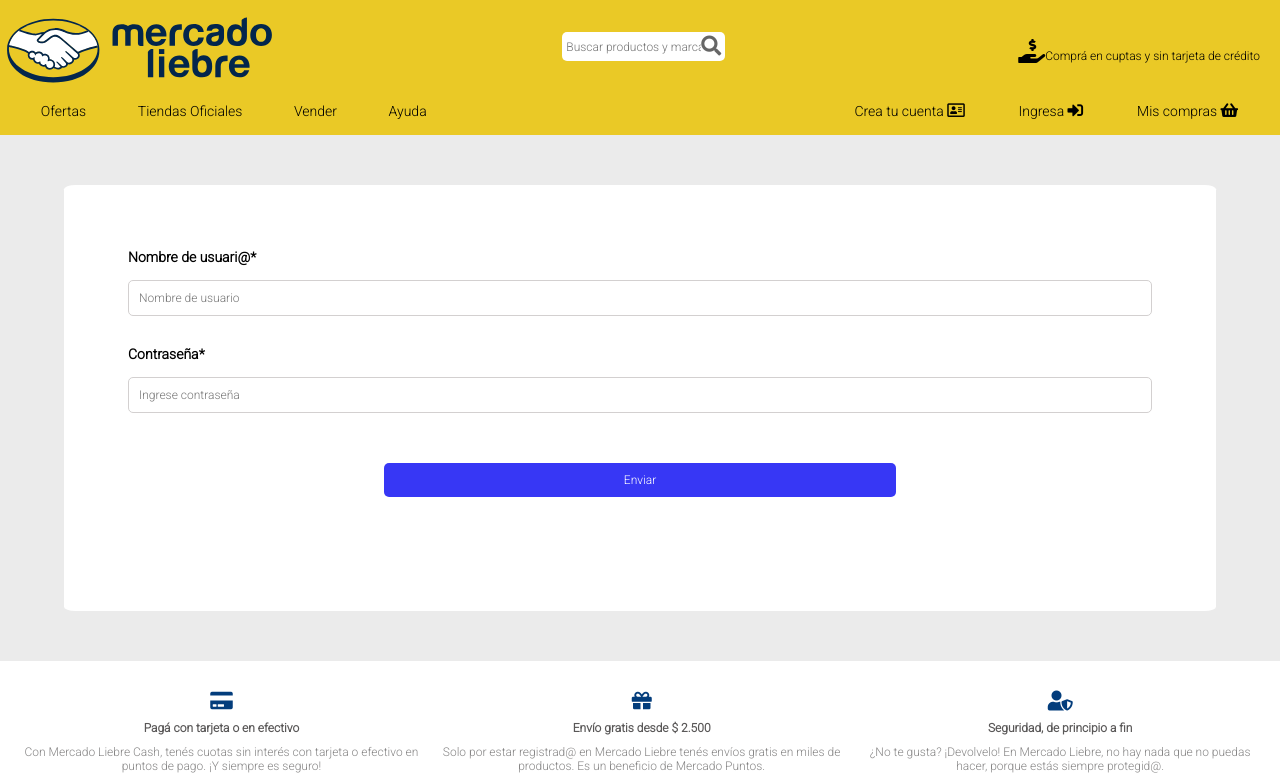
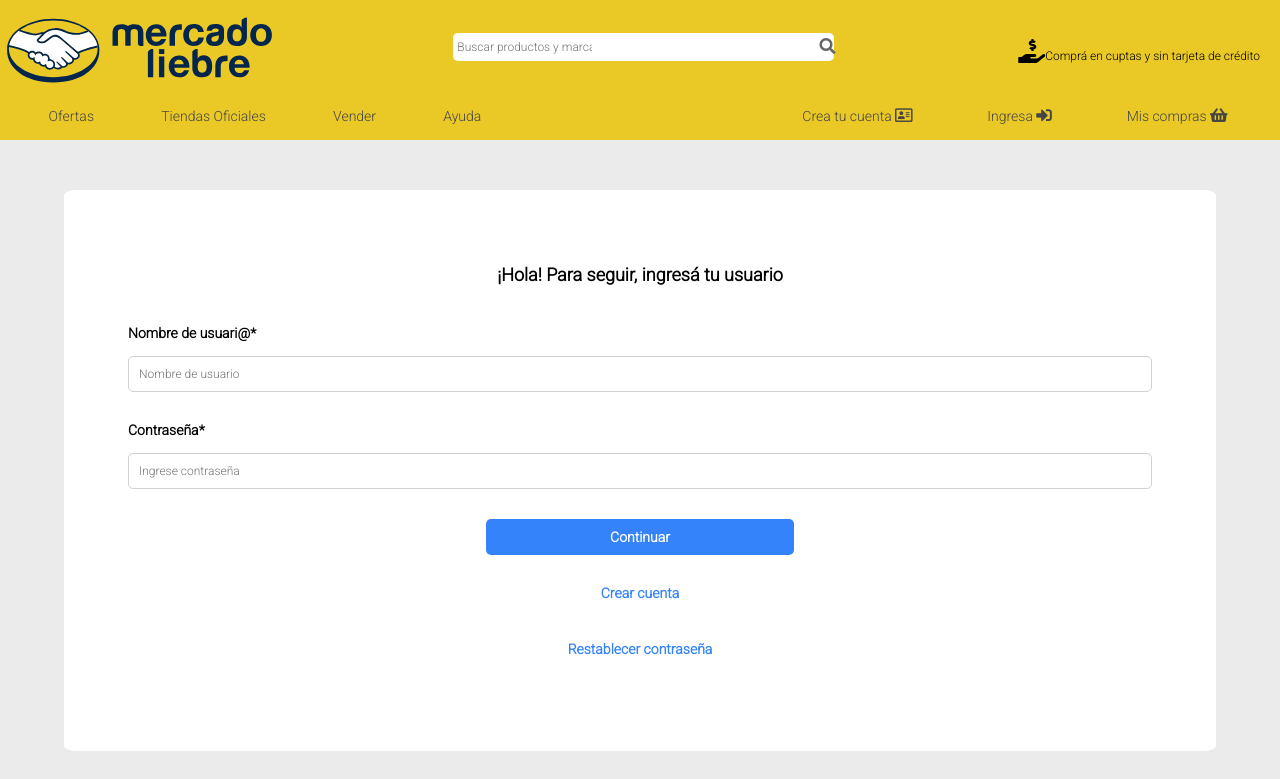
Before and after one commit to epere18/mercadoLiebre, a website: page src/views/login.html in a window 1280 px wide. Shown: the top 779 px of the page. Drawn offline with Linux system fonts and the light colour scheme.

Commit message:
actualizacion

```diff
--- a/public/css/style.css
+++ b/public/css/style.css
@@ -14,6 +14,7 @@ header{
 
 .buscar{
     border: 0;
+    height: 20px;
 }
 
  .input{
@@ -337,26 +338,42 @@ form div label{
 }
 
 button{
-    background-color: rgb(55, 55, 245);
+    background-color: #3483fa;
     color: white;
-    border: none;
+    border: transparent;
     display: block;
-    width: 50%;
+    width: 100%;
     border-radius: 5px;
     padding: 10px;
-    margin: 50px auto;
+    margin: 20px auto;
     text-decoration: white;
-}
-
-button:hover{
-    background-color: #0022AA;
+    font-weight: 600;
+    font-size: 14px;
 }
 
 
-button a{
-        text-decoration: none;
-        color: white;
+
+button:hover{
+    background-color: #3483fa;
+    border-color: transparent;
+    color: #fff;
+    transition: background-color .2s ease-in;
 }
+
+.fondo1{
+    color: #3483fa;
+    background-color: white;
+    border-color: transparent;
+
+}
+
+.fondo1:hover{
+    background-color: #3483fa;
+    border-color: transparent;
+    color: #fff;
+    transition: background-color .2s ease-in;
+}
+
 
 .caja:hover {
     background-color: beige;
@@ -399,6 +416,11 @@ section.ofertas{
     box-shadow: 0px 0px 10px rgb(100, 100, 100);
 }
 
+h2{
+    font-size: 18px;
+    text-align: center;
+    padding: 10px;
+}
 
 
 
@@ -526,7 +548,6 @@ section.ofertas{
         display: flex;
         padding: 10px;
 
-
     }
 
     .left-bar{
@@ -535,7 +556,17 @@ section.ofertas{
         padding: 5px;
         align-items: center;
         justify-content: space-around;
-        margin-left: 10%;
+
+    }
+
+    .left-bar a{
+        color: rgb(70, 69, 69);
+    }
+
+    .left-bar a:hover{
+        color: black;
+        font-weight: 580;
+
     }
 
     .right-bar{
@@ -545,6 +576,15 @@ section.ofertas{
         align-items: center;
         justify-content: space-around;
         margin-right: 20%;
+    }
+
+    .right-bar a{
+        color: rgb(70, 69, 69);
+    }
+
+    .right-bar a:hover{
+        color: black;
+        font-weight: 580;
     }
 
     header a{
@@ -576,6 +616,7 @@ section.ofertas{
         align-items: center;
         justify-content: space-between;
         position: relative;
+        padding-bottom: 10px;
     }
 
     main section div.main-articule article:hover i{
@@ -595,6 +636,41 @@ section.ofertas{
 
     }
 
+    button{
+        width: 30%;
+    }
+
+    .input{
+        width: 30%;
+    }
+
+    .input i{
+        color: #666;
+        position: absolute;
+        right: 42.5%;
+        font-size: 16px
+    }
+
 
 
 }
+
+@media (min-width: 1024px){
+
+    .input i{
+        color: #666;
+        position: absolute;
+        right: 38%;
+        font-size: 16px
+    }
+}
+
+@media (min-width: 1044px){
+
+    .input i{
+        color: #666;
+        position: absolute;
+        right: 34.6%;
+        font-size: 16px
+    }
+}
--- a/src/views/login.html
+++ b/src/views/login.html
@@ -58,7 +58,10 @@
     </header>
 
     <main class="formulario">
-        <form action="/login" method="POST">
+        <form action="/" method="GET">
+            <div>
+                <h2>¡Hola! Para seguir, ingresá tu usuario</h2>
+            </div>
             <div>
                 <label for="usuario">Nombre de usuari@*</label>
                 <input type="text" name="usuario" id="usuario" placeholder="Nombre de usuario" class="caja">
@@ -67,7 +70,9 @@
                 <label for="password">Contraseña*</label>
                 <input type="password" name="password" id="password" placeholder="Ingrese contraseña" class="caja">
             </div>
-                <span class="fondo"><button type="submit"><a href="/">Enviar</a></button></span>
+                <span><button type="submit">Continuar</button></span>
+                <span><button type="submit" class="fondo1">Crear cuenta</button></span>
+                <span><button type="submit" class="fondo1">Restablecer contraseña</button></span>
         </form>
     </main>
     <footer>
```
Also changed, not shown: src/views/home.html (+1 -1 lines), src/views/register.html (+2 -2 lines).
